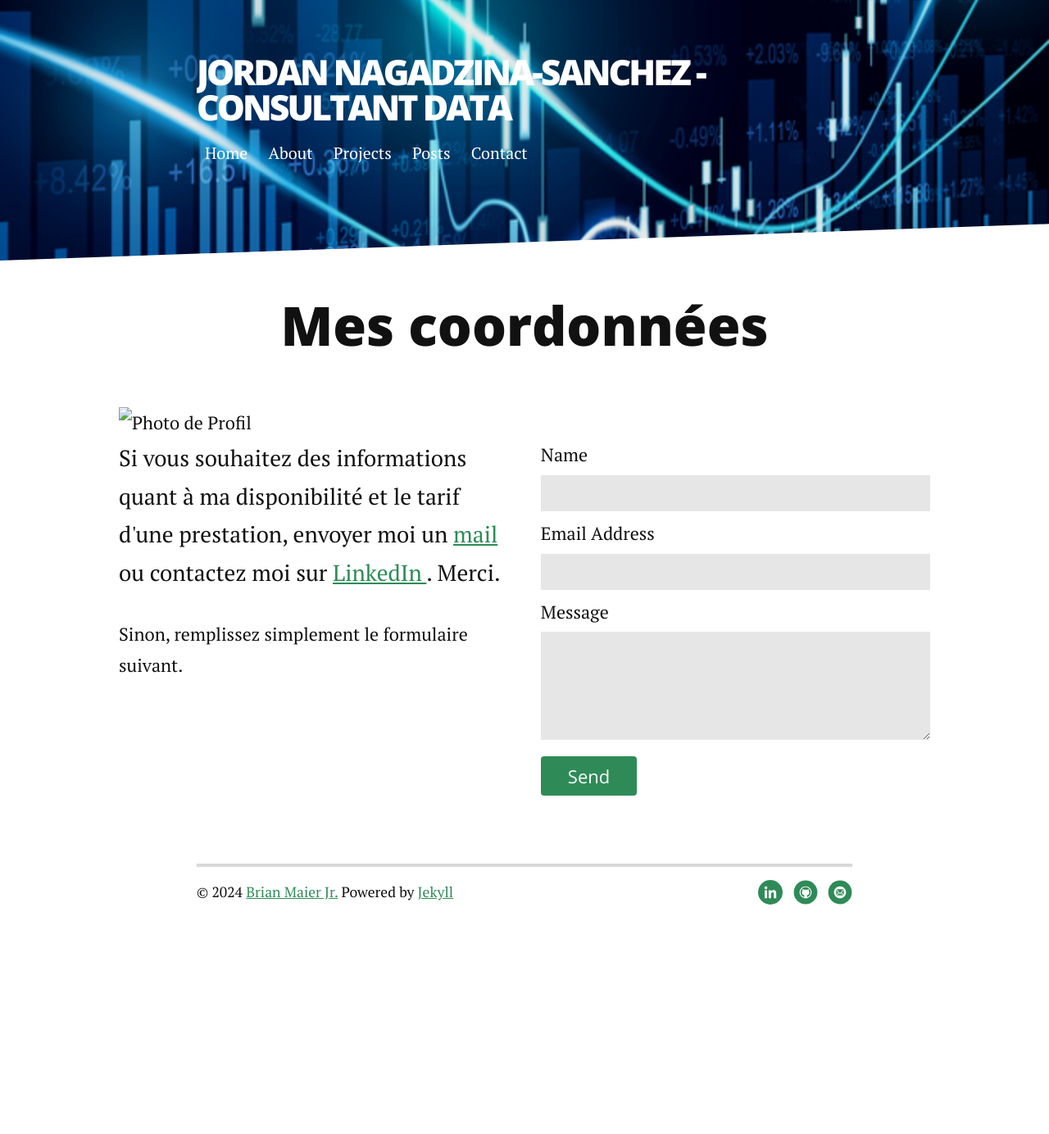
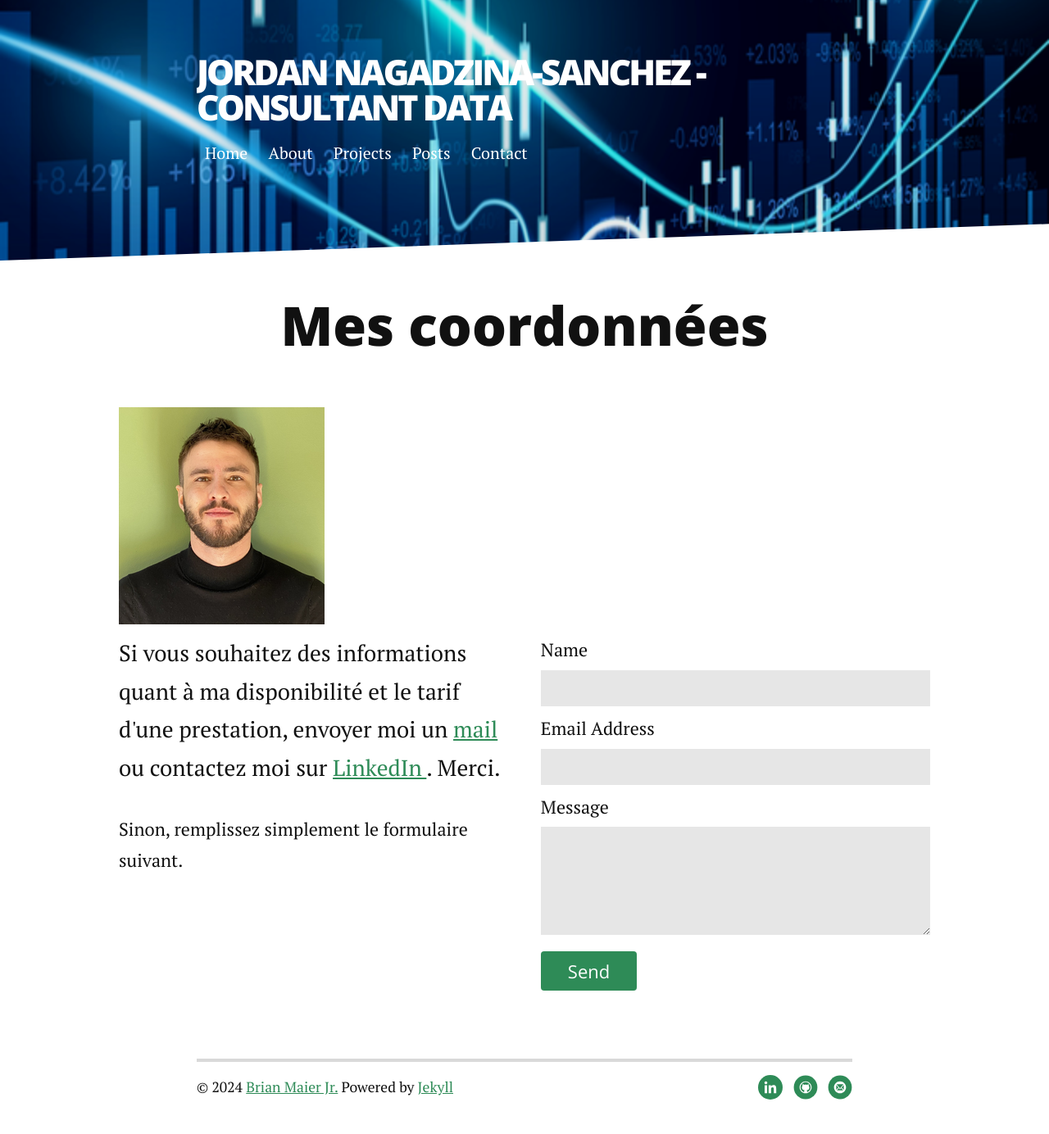
Before and after one commit to JordanNSZ/portofolio, a Jekyll site: the page built from contact.md, in a window 1280 px wide. Shown: the whole page at 82% size. Built offline with Jekyll 4.4.1, drawn with Linux system fonts in a browser that asks for light colours; nearby versions of some CDN libraries; before the commit the page ends 1146 px from its top, so only the background shows below that.

Commit message:
ajout pp

```diff
--- a/contact.md
+++ b/contact.md
@@ -6,7 +6,7 @@
 <div id="contact">
   <h1 class="pageTitle">Mes coordonnées</h1>
   <div class="profile-photo">
-	<img src="{{ '/assets/images/pp.png' | relative_url }}" alt="Photo de Profil" />
+	<img src="{{ '/assets/img/pp.png' | relative_url }}" alt="Photo de Profil" />
   </div>
   <div class="contactContent">
     <p class="intro">Si vous souhaitez des informations quant à ma disponibilité et le tarif d'une prestation, envoyer moi un <a href="mailto:jordan.nagadzina.sanchez@gmail.com">mail</a> ou contactez moi sur <a href="www.linkedin.com/in/jordannagadzina-sanchez"> LinkedIn </a>. Merci. </p>
```
